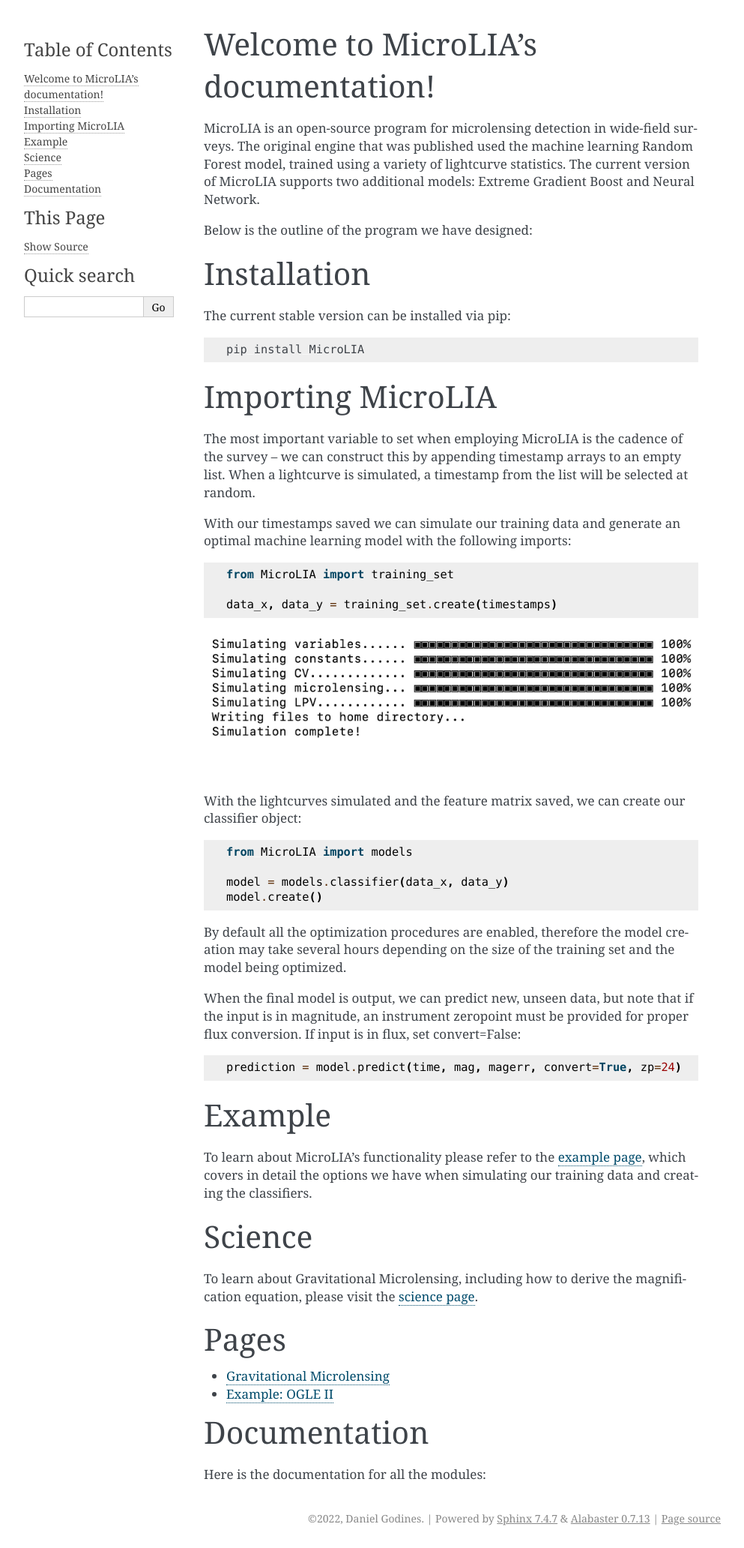
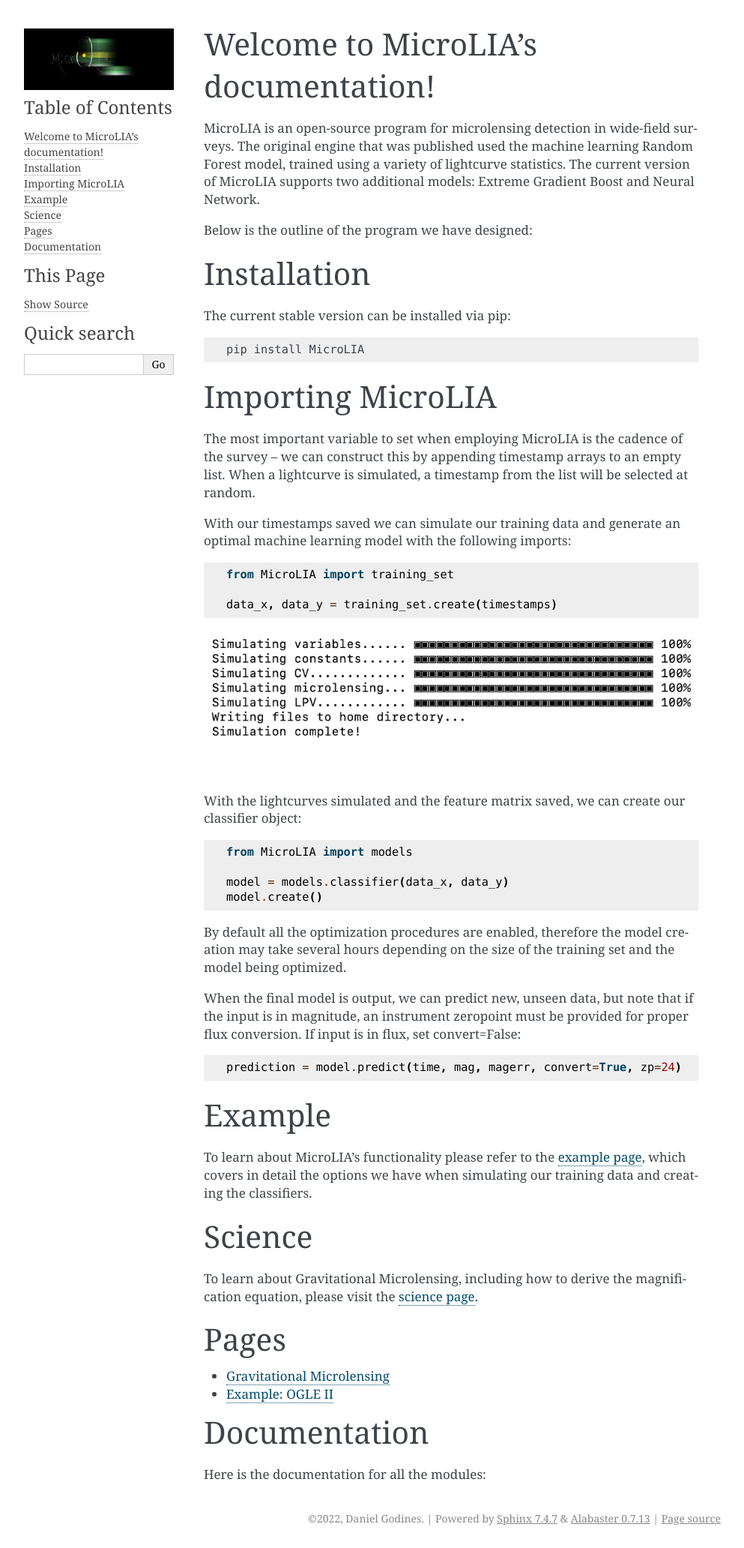
Before and after one commit to Professor-G/MicroLIA, a Sphinx documentation site: the page built from docs/index.rst, in a window 1280 px wide. Shown: the whole page at 75% size, without its empty margins (148-1141 px from the left). Built offline with Sphinx 7.4.7, drawn with Linux system fonts in a browser that asks for light colours; formulas are drawn with MathJax 3; pages that are not in the unit, such as notebooks, are missing from menus.

Commit message:
adding logo

```diff
--- a/docs/conf.py
+++ b/docs/conf.py
@@ -94,7 +94,7 @@
 #
 # html_theme_options = {}
 html_static_path = ["./source/_static"]
-html_logo = "./source/_static/MicroLIA_logo.jpeg"
+html_logo = "./source/_static/MicroLIA_logo.png"
 html_theme_options = {"logo_only": True}
 
 # Add any paths that contain custom static files (such as style sheets) here,
```
Also changed, not shown: 1 other file.
